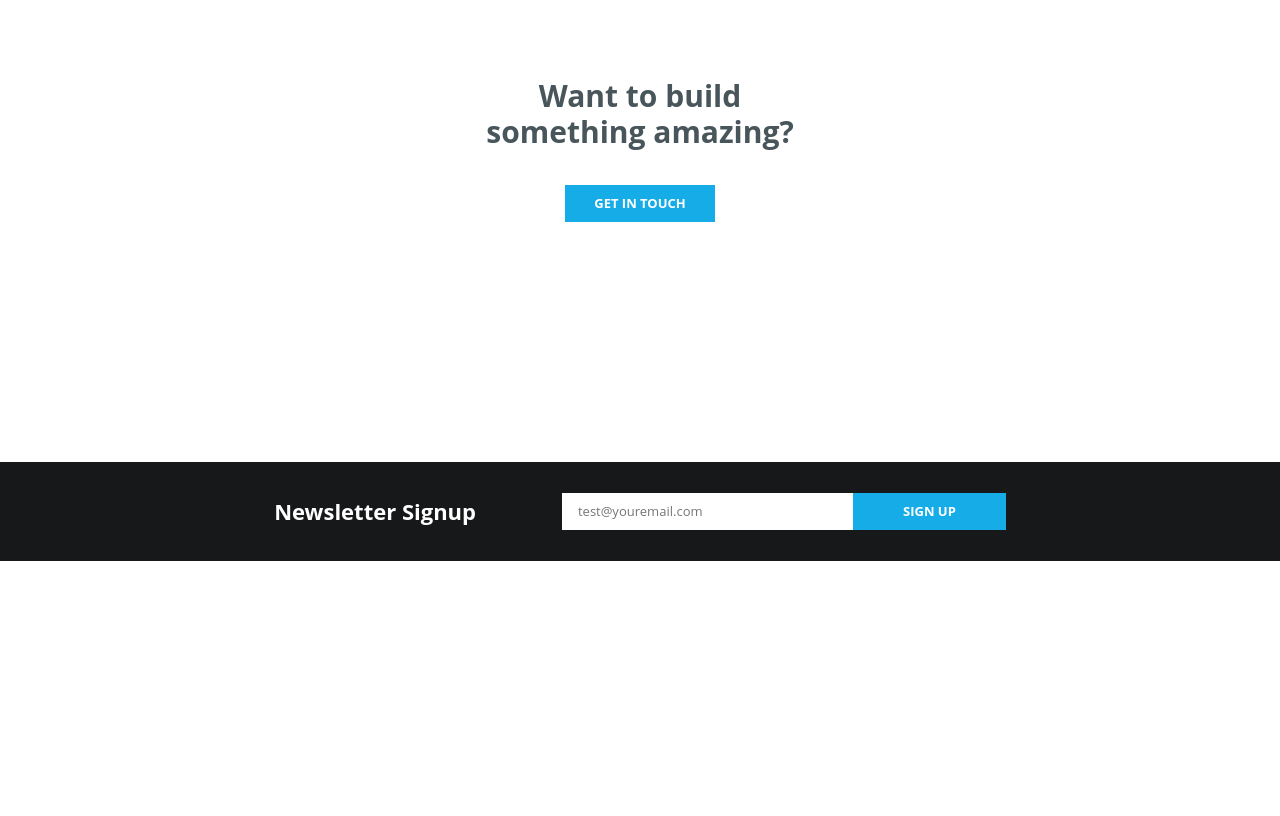
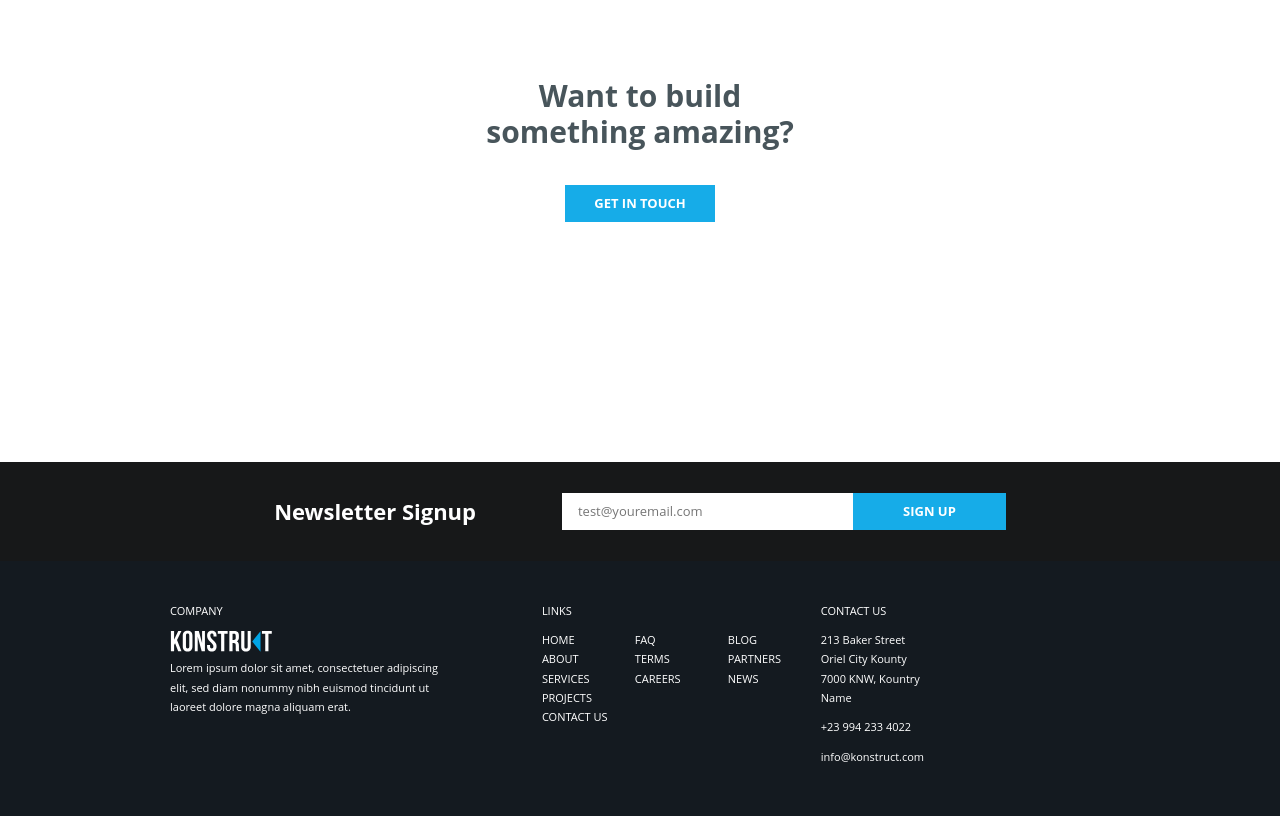
Before and after one commit to DStarky/konstruct-layout, a website built with Vite: page index.html in a window 1280 px wide. Shown: the part 2006-2822 px from the top of the page. Before the commit the page ends 2567 px from the top, so only its background shows below. Built offline with nearby package versions, Linux system fonts and the light colour scheme; files whose address does not match are found by name.

Commit message:
first version of grid

```diff
--- a/index.html
+++ b/index.html
@@ -127,13 +127,46 @@
       </form>
     </div>
   </section>
-  <footer class="footer">
-    <div class="footer__container">
-      <section class="footer__section">
-        <h6 class="footer__title"></h6>
+  <section class="info">
+    <div class="info__container">
+      <p class="info__title info__company">Company</p>
+      <section class="info__info">
+        <a href="#" class="info__logo-link"><img src="/img/logo-light.svg" alt="logo of company" class="info__logo"></a>
+        <p class="info__text">Lorem ipsum dolor sit amet, consectetuer adipiscing elit, sed diam nonummy nibh euismod
+          tincidunt ut laoreet dolore
+          magna aliquam erat.</p>
       </section>
+      <p class="info__title info__links">Links</p>
+      <ul class="info__list list-1">
+        <li><a href="#" class="info__link">Home</a></li>
+        <li><a href="#" class="info__link">About</a></li>
+        <li><a href="#" class="info__link">Services</a></li>
+        <li><a href="#" class="info__link">Projects</a></li>
+        <li><a href="#" class="info__link">Contact us</a></li>
+      </ul>
+      <ul class="info__list list-2">
+        <li><a href="#" class="info__link">FAQ</a></li>
+        <li><a href="#" class="info__link">Terms</a></li>
+        <li><a href="#" class="info__link">Careers</a></li>
+
+      </ul>
+      <ul class="info__list list-3">
+        <li><a href="#" class="info__link">Blog</a></li>
+        <li><a href="#" class="info__link">Partners</a></li>
+        <li><a href="#" class="info__link">News</a></li>
+      </ul>
+      <p class="info__title info__contact">Contact us</p>
+      <div class="info__adresses">
+        <p class="info__text">213 Baker Street Oriel City Kounty 7000 KNW, Kountry Name</p>
+        <a href="tel:+239442334022" tel >+23 994 233 4022</p>
+          <a href="info@konstruct.com" >info@konstruct.com</a>
+      </div>
+      <div class="info__social">
+        <a href="#" class="info__icon info-icon-1"></a><a href="#" class="info__icon info-icon-2"></a><a href="#"
+          class="info__icon info-icon-3"></a>
+      </div>
     </div>
-  </footer>
+  </section>
   </div>
   <script type="module" src="/main.js"></script>
 </body>
--- a/src/styles/_variables.scss
+++ b/src/styles/_variables.scss
@@ -2,3 +2,4 @@ $main-color: #48555B;
 $accent-color: #16ACE8;
 $bg-dark: #171819;
 $color-white: #fff;
+$info-bg: #141A20;
--- a/src/styles/main.scss
+++ b/src/styles/main.scss
@@ -14,6 +14,7 @@
 @import './sections/cta';
 @import './sections/subscribe';
 @import './sections/footer';
+@import './sections/info';
 
 :root {
   font-synthesis: none;
--- /dev/null
+++ b/src/styles/sections/_info.scss
@@ -0,0 +1,114 @@
+.info {
+  background-color: $info-bg;
+
+  color: $color-white;
+  font-size: 1.1rem;
+  padding: 4rem 0 5rem 0;
+
+  &__container {
+    display: grid;
+    grid-template-areas: "company . . . links . . contact . ."
+      "info info info . list-1 list-2 list-3 adress . social"
+    ;
+    grid-template-columns: repeat(10, 1fr);
+
+
+
+  }
+
+  &__title {
+    margin-bottom: 1rem;
+    text-transform: uppercase;
+  }
+
+  &__company {
+    grid-area: company;
+  }
+
+  &__links {
+    grid-area: links;
+  }
+
+  &__contact {
+    grid-area: contact;
+  }
+
+  &__info {
+    grid-area: info;
+  }
+
+  &__logo {
+    display: inline;
+    height: 2.3rem;
+    width: 10.2rem;
+  }
+
+  &__list {
+    list-style-type: none;
+  }
+
+  &__link {
+    color: $color-white;
+    text-decoration: none;
+    text-transform: uppercase;
+  }
+
+  &__adresses {
+    grid-area: adress;
+
+
+    &>a {
+      color: $color-white;
+      display: inline-block;
+      text-decoration: none;
+
+    }
+
+    &>*:not(:last-child) {
+      margin-bottom: 1rem;
+    }
+  }
+
+
+  &__social {
+    display: flex;
+    gap: 2.5rem;
+    grid-area: social;
+  }
+
+  &__icon {
+    display: block;
+    height: 1.2rem;
+    width: 1.2rem;
+  }
+}
+
+.list-1 {
+  grid-area: list-1;
+}
+
+.list-2 {
+  grid-area: list-2;
+}
+
+.list-3 {
+  grid-area: list-3;
+}
+
+.info-icon-1 {
+  background-image: url('img/facebook.svg');
+  background-size: cover;
+  filter: brightness(0) invert(1);
+}
+
+.info-icon-2 {
+  background-image: url('img/twitter.svg');
+  background-size: cover;
+  filter: brightness(0) invert(1);
+}
+
+.info-icon-3 {
+  background-image: url('img/google.svg');
+  background-size: cover;
+  filter: brightness(0) invert(1);
+}
```
Also changed, not shown: public/img/facebook.svg (added), public/img/google.svg (added), public/img/twitter.svg (added).
